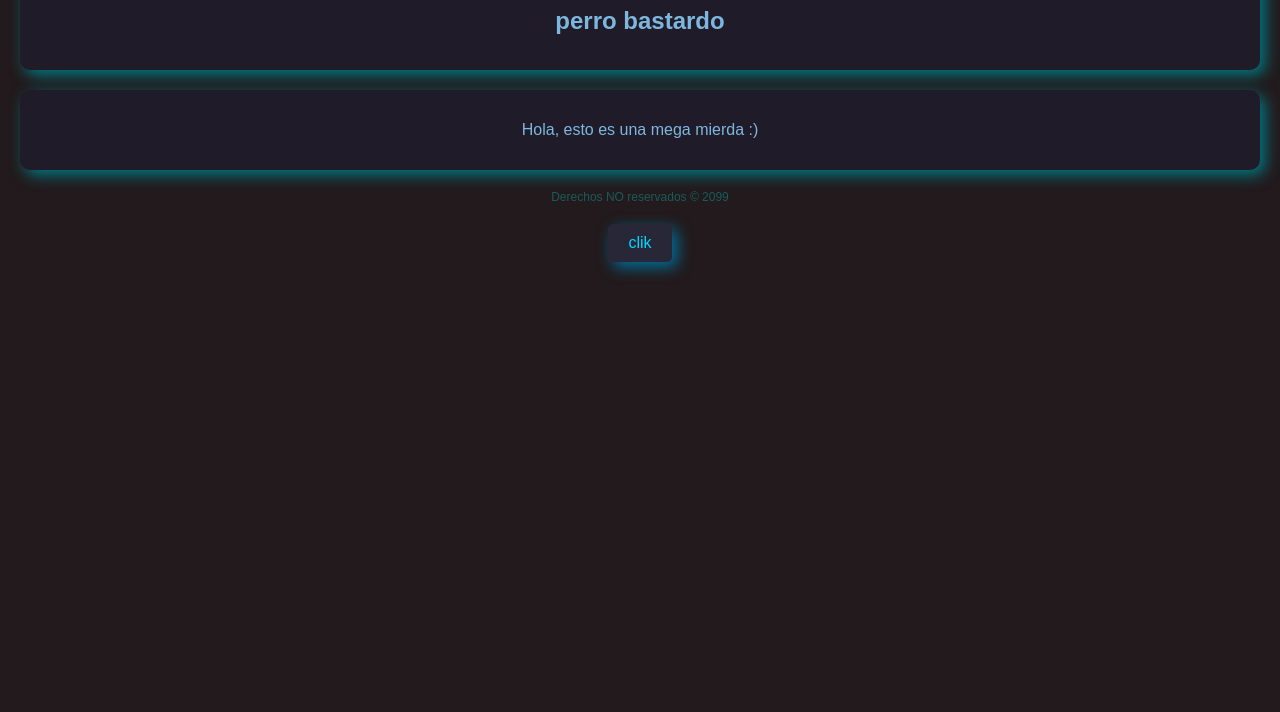
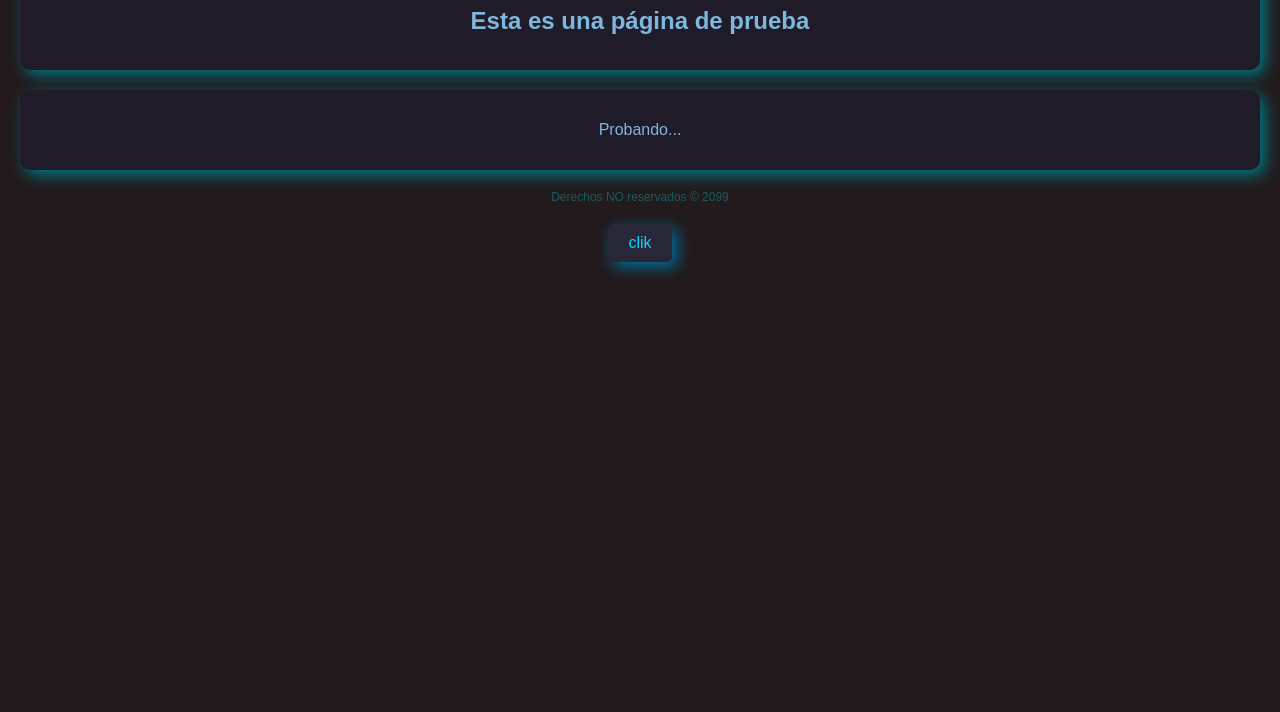
Before and after one commit to SantUNLZ/HB, a plain HTML site: page index.html in a window 1280 px wide. Shown: the part 108-820 px from the top of the page. Drawn offline with Linux system fonts and the light colour scheme.

Commit message:
index.html

```diff
--- a/index.html
+++ b/index.html
@@ -3,7 +3,7 @@
 <head>
     <meta charset="UTF-8">
     <meta name="viewport" content="width=device-width, initial-scale=1.0">
-    <title>Mi Página Web</title>
+    <title>Test Page</title>
     <link rel="stylesheet" href="styles.css">
     <link src="script.js">
     <link rel="icon" href="https://e7.pngegg.com/pngimages/477/872/png-clipart-multicolored-party-hat-party-hat-birthday-booth-birthday-hat-holidays-hat-thumbnail.png" type="image/png">
@@ -12,12 +12,12 @@
 <body class="body">
 
         <div class="container">
-            <h1>Puto</h1>
-            <h2>perro bastardo</h2>
+            <h1>Hola</h1>
+            <h2>Esta es una página de prueba</h2>
         </div>
 
         <div class="container">
-            <p>Hola, esto es una mega mierda :)</p>
+            <p>Probando...</p>
         </div>
 
         <div class="footer">
@@ -27,4 +27,5 @@
         <button id="papas" class="button">clik</button>
 
     </body>
+
 </html>
```
